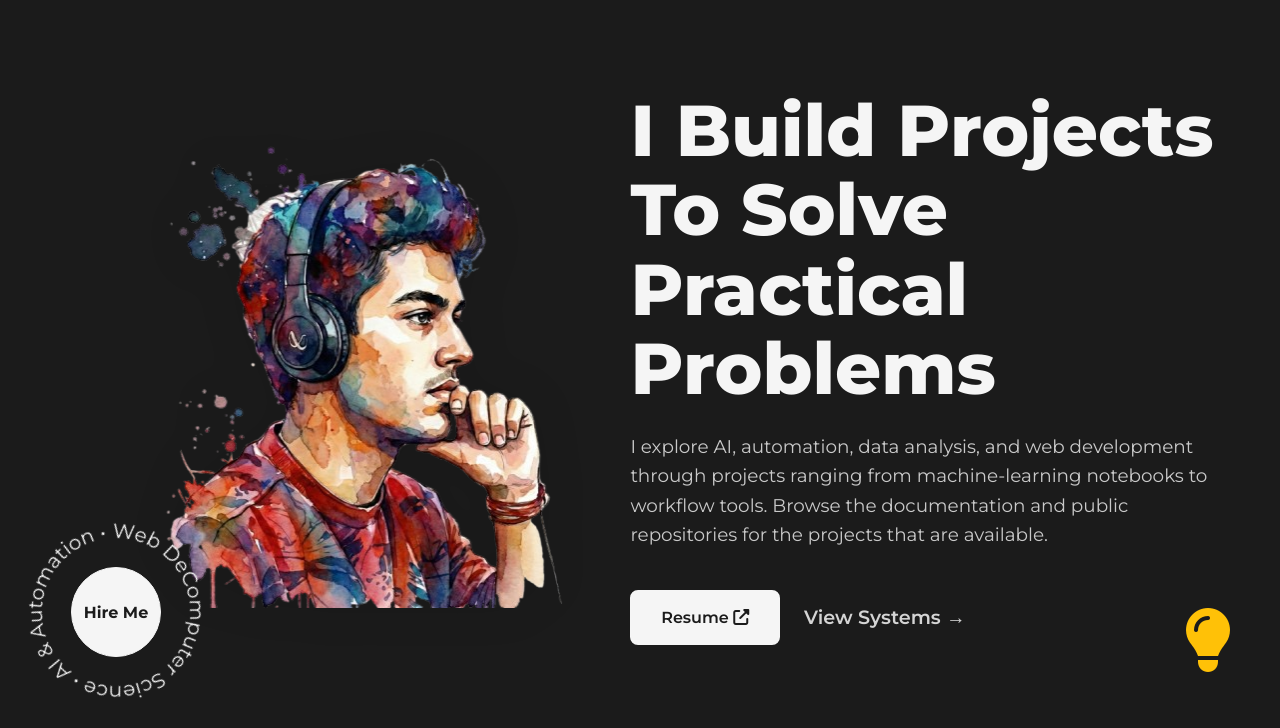
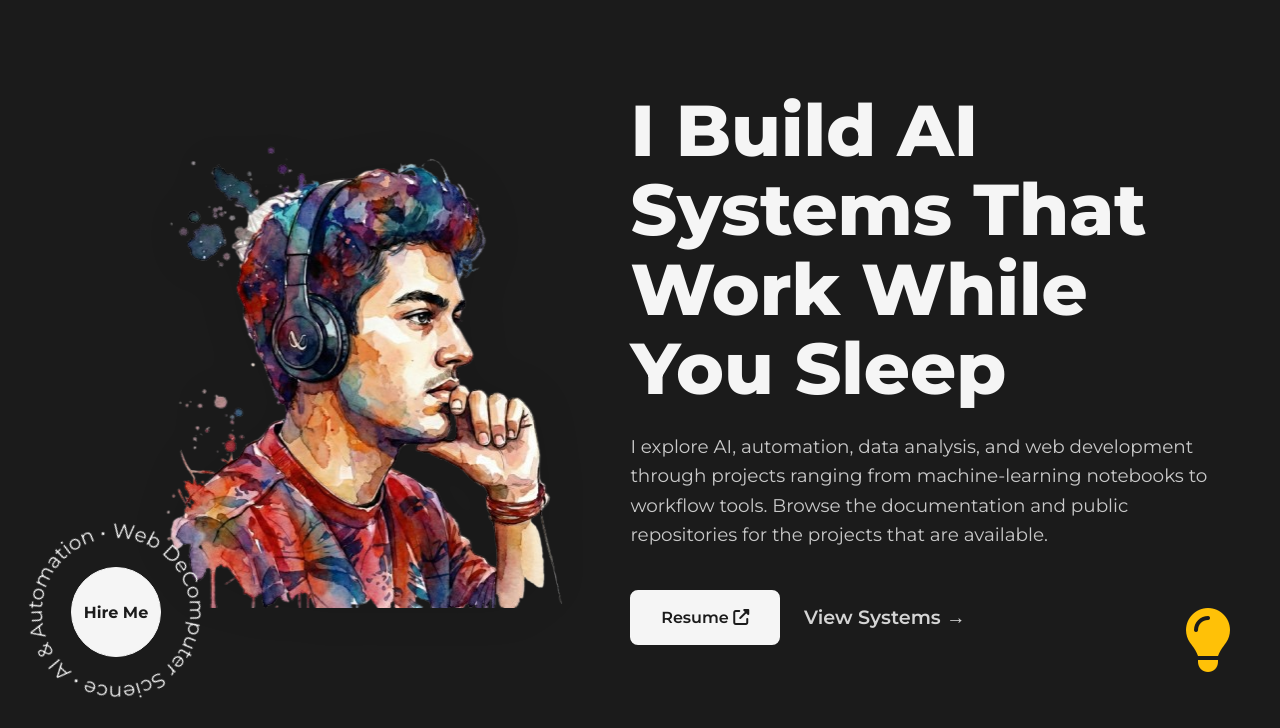
Before and after one commit to Soham-o/Portfolio, a website: page index.html in a window 1280 px wide. Shown: the part 72-800 px from the top of the page. Drawn offline with Linux system fonts and the light colour scheme.

Commit message:
style(portfolio): restore original index headline

```diff
--- a/index.html
+++ b/index.html
@@ -53,7 +53,7 @@
                 <img src="./Image-Doc/dev1 (2).png" alt="Soham" class="hero-img">
             </div>
             <div class="col-text">
-                <h1>I Build Projects to Solve Practical Problems</h1>
+                <h1>I Build AI Systems That Work While You Sleep</h1>
                 <p>I explore AI, automation, data analysis, and web development through projects ranging from machine-learning notebooks to workflow tools. Browse the documentation and public repositories for the projects that are available.</p>
                 <div class="btn-group">
                     <a href="./Image-Doc/resume.pdf" target="_blank" class="btn-primary">Resume <i class="fas fa-external-link-alt"></i></a>
```
